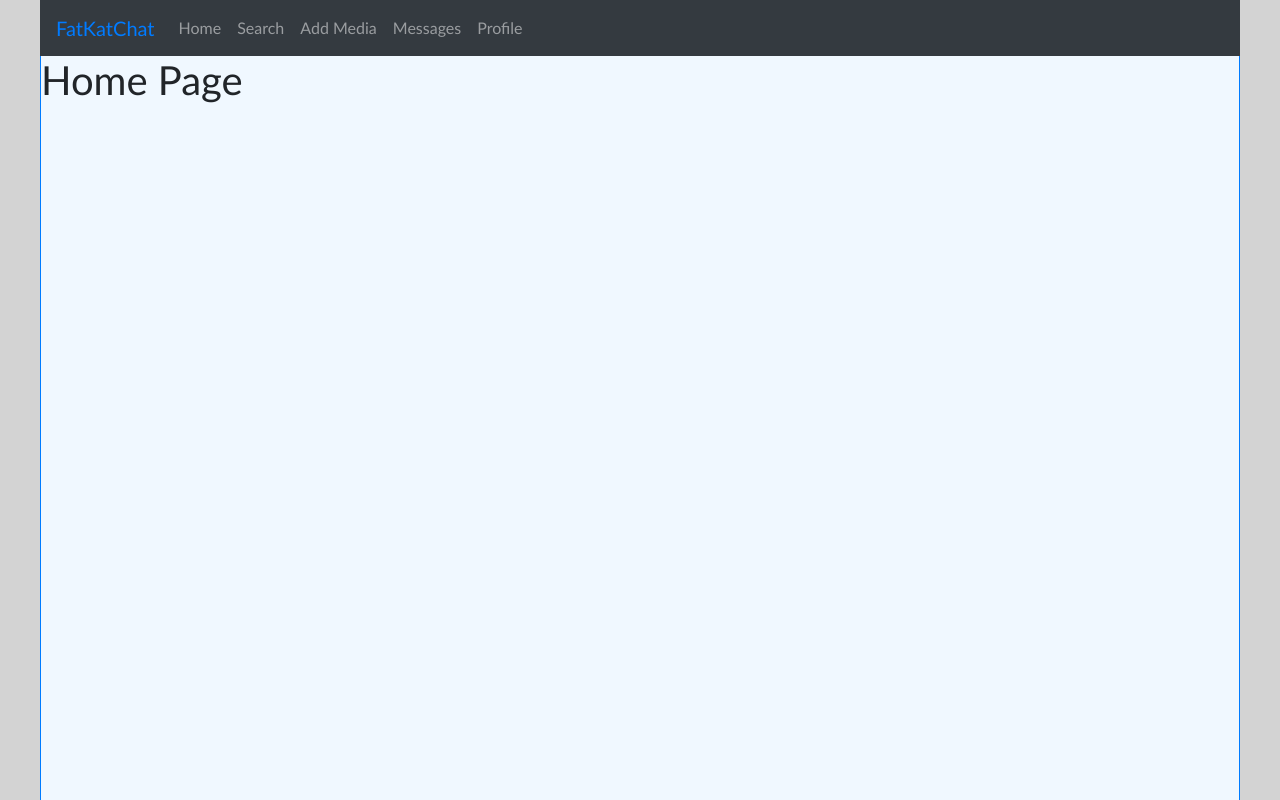
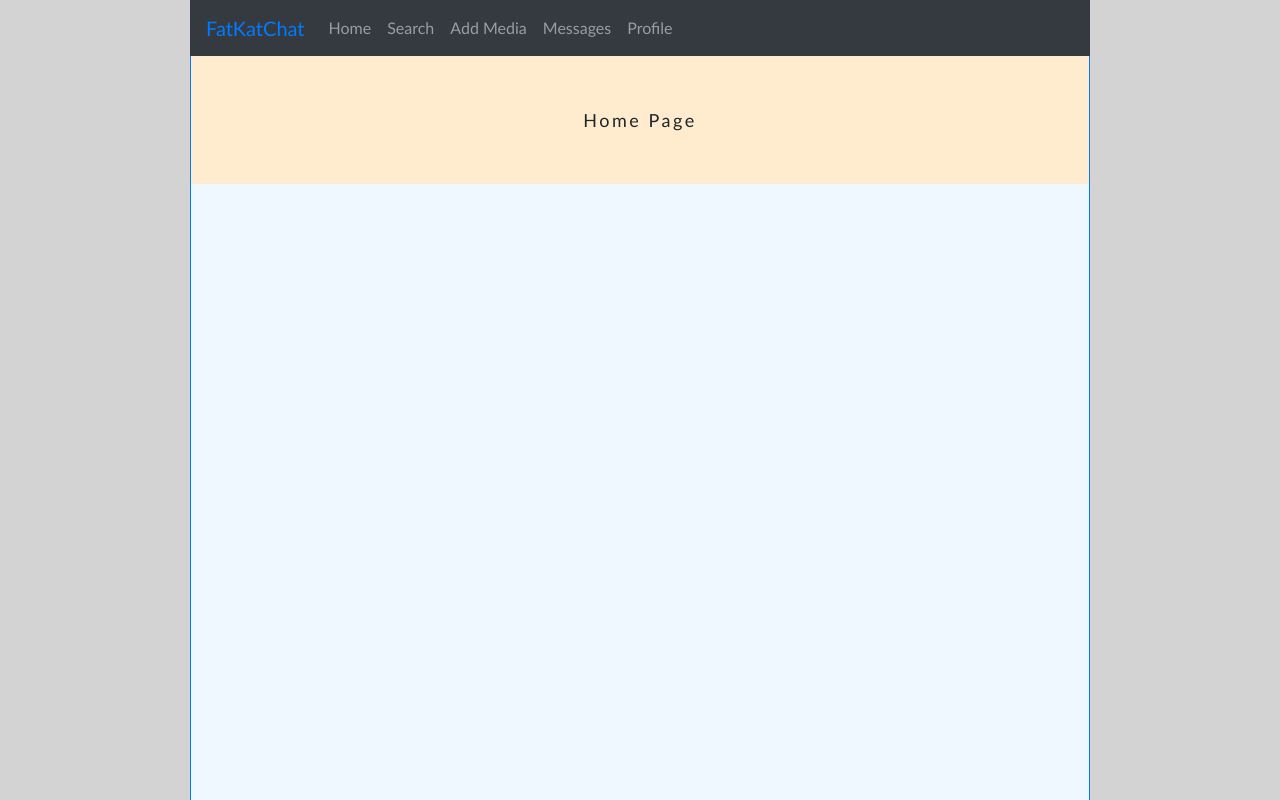
Before and after one commit to StevenPapalia/coverLetterGenerator, a React app in the folder webClient/: page /home in a window 1280 px wide. Shown: the top 800 px of the page. Built offline with nearby package versions, Linux system fonts and the light colour scheme.

Commit message:
introduced jumbotron, cards

```diff
--- a/webClient/src/components/App/App.tsx
+++ b/webClient/src/components/App/App.tsx
@@ -6,7 +6,7 @@ const Home = lazy(() => import('../Home'));
 const Search = lazy(() => import('../Search'));
 const AddMedia = lazy(() => import('../AddMedia'));
 const Messages = lazy(() => import('../Messages'));
-const Profile = lazy(() => import('../Profile/Profile'));
+const Profile = lazy(() => import('./Profile/Profile'));
 const FourZeroFour = lazy(() => import('../FourZeroFour'));
 
 interface Props {
--- /dev/null
+++ b/webClient/src/components/App/Profile/Profile.tsx
@@ -0,0 +1,25 @@
+import React, { FC } from 'react';
+import { ProfileSection } from './styles';
+import { Jumbo } from '../styles';
+import { ProfilePicture } from '../../../containers/ProfilePictureContainer';
+import { ProfilePersonalDetails } from '../../../containers/ProfilePersonalDetailsContainer';
+
+interface Props {
+}
+
+const Profile: FC<Props> = () => {
+  return (
+    <>
+      <Jumbo message="Your Profile" />
+      <ProfileSection>
+        <ProfilePicture />
+      </ProfileSection>
+      <ProfileSection>
+        <ProfilePersonalDetails />
+      </ProfileSection>
+      {/* // make submit */}
+    </>
+  );
+}
+
+export default Profile;
--- a/webClient/src/components/Profile/ProfilePersonalDetails/ProfilePersonalDetails.tsx
+++ b/webClient/src/components/App/Profile/ProfilePersonalDetails/ProfilePersonalDetails.tsx
@@ -1,4 +1,5 @@
 import React, { useCallback, FC, ChangeEvent, memo } from "react";
+// import { PersonalDetailsForm } from './styles';
 
 interface Props {
   age: number;
@@ -14,8 +15,8 @@ const ProfilePersonalDetails: FC<Props> = ({ age, name, onAgeButtonClick, change
   }, []);
 
   return (
-    <>
-    <div style={{float: "left", clear: "left"}}>
+    // turn into a proper form with proper fields and proper functions
+    <div>
       TEst..
       <div>
         <h1>Age: {age}</h1>
@@ -32,7 +33,6 @@ const ProfilePersonalDetails: FC<Props> = ({ age, name, onAgeButtonClick, change
         </form>
       </div>
     </div>
-    </>
   );
 }
 
--- /dev/null
+++ b/webClient/src/components/App/Profile/ProfilePersonalDetails/styles.ts
@@ -0,0 +1,17 @@
+// import styled from 'styled-components';
+
+// export const PersonalDetailsForm = styled("form")`
+//   width: 60%;
+//   border-radius: 25px;
+//   margin-left: auto;
+//   margin-right: auto;
+//   padding: 0px;
+//   float: left;
+//   clear: left;
+//   position: relative;
+//   border: 1px solid lightgray;
+//   box-shadow: 0px 0px 10px chocolate;
+//   &:focus {
+//     outline: none;
+//   }
+// `;
--- a/webClient/src/components/Profile/ProfilePicture/styles.ts
+++ b/webClient/src/components/App/Profile/ProfilePicture/styles.ts
@@ -1,12 +1,12 @@
 import styled from "styled-components";
-import { defaultProfilePicture, removeImage } from "../../../paths"
+import { defaultProfilePicture, removeImage } from "../../../../paths"
 
 export const ImageContainer = styled("form")`
+  width: 222px;
   border-radius: 25px;
   background-color: lightyellow;
   margin: 0px;
   padding: 0px;
-  float: left;
   position: relative;
   border: 1px solid lightgray;
   box-shadow: 0px 0px 10px chocolate;
@@ -15,12 +15,12 @@ export const ImageContainer = styled("form")`
   }
 `;
 
-interface ImageProps {
+interface UploadImageProps {
   imgUrl: string;
   message: string;
 };
 
-export const UploadImage = styled("input")<ImageProps>`
+export const UploadImage = styled("input")<UploadImageProps>`
   margin: 10px;
   width: 200px;
   height: 200px;
--- /dev/null
+++ b/webClient/src/components/App/Profile/styles.ts
@@ -0,0 +1,16 @@
+import styled from 'styled-components';
+
+export const ProfileSection = styled("div")`
+  width: 80%;
+  border-radius: 25px;
+  margin-left: auto;
+  margin-right: auto;
+  margin-bottom: 30px;
+  padding: 5%;
+  position: relative;
+  border: 1px solid lightgray;
+  box-shadow: 0px 0px 10px chocolate;
+  &:focus {
+    outline: none;
+  }
+`;
--- a/webClient/src/components/App/styles.ts
+++ b/webClient/src/components/App/styles.ts
@@ -1,11 +1,15 @@
 import styled from "styled-components";
+import { Jumbotron } from "react-bootstrap";
 
 export const AppWrapper = styled("div")`
   width: 100%;
   margin-right: auto;
   margin-left: auto;
-  @media (min-width: 1200px) {
-    max-width: 1200px;
+  @media (min-width: 700px) {
+    max-width: 700px;
+  }
+  @media (min-width: 900px) {
+    max-width: 900px;
   }
 `;
 
@@ -15,7 +19,34 @@ export const MainContentSection = styled("div")`
   border-left: 0.5px solid #007bff;
   border-right: 0.5px solid #007bff;
   border-bottom: 0.5px solid #007bff;
-  @media (min-width: 1200px) {
-    max-width: 1200px;
+  @media (min-width: 700px) {
+    max-width: 700px;
+  }
+  @media (min-width: 900px) {
+    max-width: 900px;
   }
 `;
+
+interface JumboProps {
+  message: string;
+};
+
+
+export const Jumbo = styled(Jumbotron)<JumboProps>`
+  background-color: blanchedalmond;
+  border-radius: 0px;
+  ::before {
+    content: "${({ message }) => message ?? ""}";
+    width: 150px;
+    position: absolute;
+    left: 50%;
+    transform: translate(-50%, -50%);
+    font-size: 18px;
+    font-weight: normal;
+    font-stretch: normal;
+    font-style: normal;
+    line-height: 1.5;
+    letter-spacing: 2.5px;
+    text-align: center;
+  }
+`;
--- a/webClient/src/components/Home.tsx
+++ b/webClient/src/components/Home.tsx
@@ -1,4 +1,5 @@
 import React from 'react';
+import { Jumbo } from './App/styles';
 
 interface Props {
 
@@ -6,9 +7,9 @@ interface Props {
 
 const Home: React.FC<Props> = () => {
   return (
-    <div>
-      <h1>Home Page</h1>
-    </div>
+    <>
+      <Jumbo message="Home Page"/>
+    </>
   );
 }
 
--- a/webClient/src/components/Profile/Profile.tsx
+++ /dev/null
@@ -1,18 +0,0 @@
-import React, { FC } from 'react';
-import { ProfilePicture } from '../../containers/ProfilePictureContainer';
-import { ProfilePersonalDetails } from '../../containers/ProfilePersonalDetailsContainer';
-
-interface Props {
-}
-
-const Profile: FC<Props> = () => {
-  return (
-    <>
-      <h1>Your Profile</h1>
-      <ProfilePicture />
-      <ProfilePersonalDetails />
-    </>
-  );
-}
-
-export default Profile;
--- a/webClient/src/containers/ProfilePersonalDetailsContainer.ts
+++ b/webClient/src/containers/ProfilePersonalDetailsContainer.ts
@@ -1,4 +1,4 @@
-import { ProfilePersonalDetailsMemo as Component } from '../components/Profile/ProfilePersonalDetails/ProfilePersonalDetails';
+import { ProfilePersonalDetailsMemo as Component } from '../components/App/Profile/ProfilePersonalDetails/ProfilePersonalDetails';
 import { compose } from 'redux';
 import { connect } from 'react-redux';
 import { Dispatch } from 'react';
--- a/webClient/src/containers/ProfilePictureContainer.ts
+++ b/webClient/src/containers/ProfilePictureContainer.ts
@@ -1,4 +1,4 @@
-import { ProfilePictureMemo as Component } from "../components/Profile/ProfilePicture/ProfilePicture"
+import { ProfilePictureMemo as Component } from "../components/App/Profile/ProfilePicture/ProfilePicture"
 import { compose } from 'redux';
 import { connect } from 'react-redux';
 import { Dispatch } from 'react';
```
Also changed, not shown: webClient/src/components/App/Profile/ProfilePicture/ProfilePicture.tsx (renamed from webClient/src/components/Profile/ProfilePicture/ProfilePicture.tsx).
